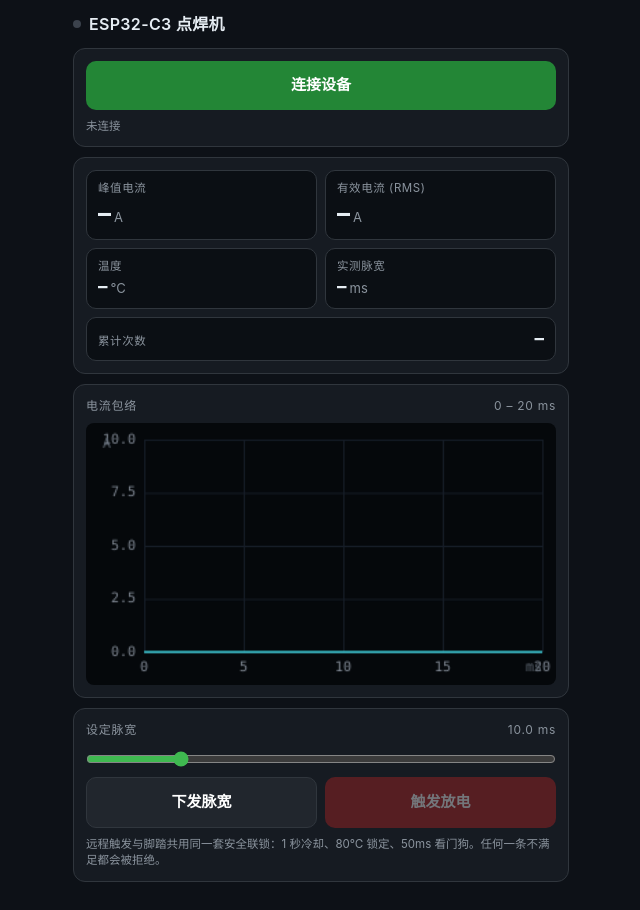
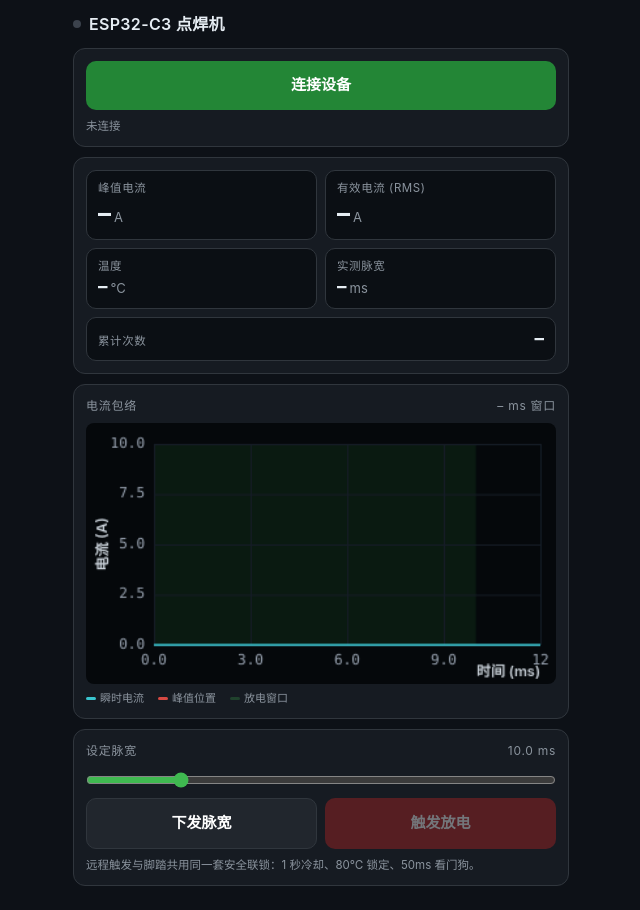
Before and after one commit to ioioio123/helloworld, a plain HTML site: page docs/index.html in a window 1280 px wide. Shown: the whole page, without its empty margins (319-959 px from the left). Drawn offline with Linux system fonts and the light colour scheme.

Commit message:
包络窗口自适应 + 图表坐标轴单位与峰值标注修正
固件：
- 抓取窗口不再写死 20ms，改为跟随当前脉宽（脉宽 + 2ms 余量，
  范围 2~60ms）。原来固定 20ms 时，脉宽设到 48ms 会被截断，
  而 10ms 脉宽又有一半窗口是空的。
- app_state 新增 env_span_us，遥测末尾追加实际窗口长度，
  格式变为 W,峰值,RMS,温度x10,脉宽us,次数,状态,窗口us。

网页：
- X 轴量程改用固件上报的真实窗口，不再假定 20ms。
- 坐标轴标题改为明确的「电流 (A)」「时间 (ms)」，字号和颜色提亮；
  刻度文字改为浅灰 #9aa4b2，之前是深灰几乎看不见。
- 峰值定位线的数值改用遥测里的精确峰值（8 位包络反推会有
  约 0.16A 的量化误差，之前显示 29.9A 而实际是 30.00A），
  并在标注里同时给出峰值出现的时刻。
- 增加放电窗口底色与图例。

```diff
--- a/docs/index.html
+++ b/docs/index.html
@@ -7,7 +7,7 @@
 <title>ESP32-C3 点焊机</title>
 <style>
   :root {
-    --bg: #0d1117; --panel: #161b22; --line: #30363d; --grid: #1c2430;
+    --bg: #0d1117; --panel: #161b22; --line: #30363d;
     --fg: #e6edf3; --dim: #8b949e;
     --green: #3fb950; --red: #f85149; --yellow: #d29922; --cyan: #39c5cf;
   }
@@ -40,10 +40,7 @@
   button.danger { background: #b62324; }
   button:disabled { opacity: .4; cursor: not-allowed; }
   .stats { display: grid; grid-template-columns: 1fr 1fr; gap: 8px; }
-  .cell {
-    background: #0b0f14; border: 1px solid var(--line);
-    border-radius: 10px; padding: 9px 11px;
-  }
+  .cell { background: #0b0f14; border: 1px solid var(--line); border-radius: 10px; padding: 9px 11px; }
   .cell.wide { grid-column: 1 / -1; display: flex; align-items: baseline; justify-content: space-between; }
   .label { font-size: 11.5px; color: var(--dim); letter-spacing: .05em; }
   .value { font-size: 26px; font-weight: 700; font-variant-numeric: tabular-nums; line-height: 1.25; }
@@ -54,6 +51,8 @@
   input[type=range] { width: 100%; accent-color: var(--green); margin: 4px 0 10px; }
   .hint { font-size: 11.5px; color: var(--dim); margin-top: 8px; line-height: 1.45; }
   .row2 { display: grid; grid-template-columns: 1fr 1fr; gap: 8px; }
+  .legend { display: flex; gap: 14px; font-size: 11px; color: var(--dim); margin-top: 6px; }
+  .legend i { display: inline-block; width: 10px; height: 3px; vertical-align: middle; margin-right: 4px; border-radius: 2px; }
 </style>
 </head>
 <body>
@@ -96,9 +95,14 @@
 <div class="panel">
   <div class="panel-title">
     <span>电流包络</span>
-    <span id="win">0 – 20 ms</span>
+    <span id="win">– ms 窗口</span>
   </div>
-  <canvas id="chart" width="340" height="190"></canvas>
+  <canvas id="chart" width="360" height="200"></canvas>
+  <div class="legend">
+    <span><i style="background:#39c5cf"></i>瞬时电流</span>
+    <span><i style="background:rgba(248,81,73,.85)"></i>峰值位置</span>
+    <span><i style="background:rgba(63,185,80,.25)"></i>放电窗口</span>
+  </div>
 </div>
 
 <div class="panel">
@@ -109,14 +113,15 @@
     <button class="danger" id="fire" disabled>触发放电</button>
   </div>
   <div class="hint">
-    远程触发与脚踏共用同一套安全联锁：1 秒冷却、80℃ 锁定、50ms 看门狗。任何一条不满足都会被拒绝。
+    远程触发与脚踏共用同一套安全联锁：1 秒冷却、80℃ 锁定、50ms 看门狗。
   </div>
 </div>
 
 <script>
-/* ---------- 配置 ---------- */
-const A_PER_COUNT = 0.01;      // 与固件 CURRENT_A_PER_COUNT 保持一致
-const CAPTURE_MS  = 20;        // 与固件 ENV_CAPTURE_MS 保持一致
+/* ---------- 配置（与固件保持一致） ---------- */
+const A_PER_COUNT = 0.01;       // CURRENT_A_PER_COUNT
+const RAW_MAX     = 4095;       // 12bit ADC
+const BUCKETS     = 240;        // ENV_BUCKETS
 const SVC  = '1a2b3c4d-0001-4a5b-8c9d-0e1f2a3b4c5d';
 const TELE = '1a2b3c4d-0002-4a5b-8c9d-0e1f2a3b4c5d';
 const ENV  = '1a2b3c4d-0003-4a5b-8c9d-0e1f2a3b4c5d';
@@ -125,115 +130,133 @@ const CTL  = '1a2b3c4d-0004-4a5b-8c9d-0e1f2a3b4c5d';
 const $ = id => document.getElementById(id);
 const cv = $('chart');
 const ctx = cv.getContext('2d');
-const W = cv.width, H = cv.height;
-const PAD = { l: 42, r: 10, t: 12, b: 24 };
-const PW = W - PAD.l - PAD.r;
-const PH = H - PAD.t - PAD.b;
+const CW = cv.width, CH = cv.height;
+const PAD = { l: 52, r: 12, t: 16, b: 30 };
+const PW = CW - PAD.l - PAD.r;
+const PH = CH - PAD.t - PAD.b;
 
 let dev = null, ctlChr = null;
-let envA = new Array(240).fill(0);
-let peakA = 0, rmsA = 0, yMax = 10;
+let envA       = new Array(BUCKETS).fill(0);
+let envPeakIdx = 0;
+let peakA = 0, rmsA = 0, pulseMs = 10;
+let spanMs = 12;            // 由固件遥测下发
+let yMax = 10;
 
-/* ---------- 工具 ---------- */
+const fmt = (v, d) => v.toFixed(d);
+
 function niceMax(v) {
   if (!(v > 0)) return 10;
   const steps = [1, 1.5, 2, 2.5, 3, 4, 5, 6, 8, 10];
   const mag = Math.pow(10, Math.floor(Math.log10(v)));
-  for (const s of steps) {
-    const c = s * mag;
-    if (c >= v * 1.08) return c;
-  }
+  for (const s of steps) { const c = s * mag; if (c >= v * 1.08) return c; }
   return 10 * mag;
 }
-const fmtY = v => (yMax <= 10 ? v.toFixed(1) : Math.round(v).toString());
 
 /* ---------- 绘图 ---------- */
 function draw() {
-  ctx.clearRect(0, 0, W, H);
+  ctx.clearRect(0, 0, CW, CH);
 
   const x0 = PAD.l, y0 = PAD.t, x1 = PAD.l + PW, y1 = PAD.t + PH;
-  const xAt = i => x0 + (i / 239) * PW;
+  const xAt = i => x0 + (i / (BUCKETS - 1)) * PW;
   const yAt = a => y1 - (Math.min(a, yMax) / yMax) * PH;
 
-  /* 水平网格 + Y 轴刻度 */
-  ctx.font = '10px ui-monospace, Menlo, Consolas, monospace';
+  /* 放电窗口底色 */
+  const pulseX = x0 + Math.min(pulseMs / spanMs, 1) * PW;
+  ctx.fillStyle = 'rgba(63,185,80,0.10)';
+  ctx.fillRect(x0, y0, pulseX - x0, PH);
+
+  /* Y 网格 + 刻度 */
+  ctx.font = '11px ui-monospace, Menlo, Consolas, monospace';
   ctx.textAlign = 'right';
   ctx.textBaseline = 'middle';
-  const yDiv = 4;
-  for (let i = 0; i <= yDiv; i++) {
-    const v = yMax * i / yDiv;
-    const y = y1 - (PH * i / yDiv);
+  const yd = 4;
+  for (let i = 0; i <= yd; i++) {
+    const v = yMax * i / yd;
+    const y = y1 - (PH * i / yd);
     ctx.strokeStyle = i === 0 ? '#2b3440' : '#161d27';
     ctx.lineWidth = 1;
     ctx.beginPath(); ctx.moveTo(x0, y + 0.5); ctx.lineTo(x1, y + 0.5); ctx.stroke();
-    ctx.fillStyle = '#7d8590';
-    ctx.fillText(fmtY(v), x0 - 6, y);
+    ctx.fillStyle = '#9aa4b2';
+    ctx.fillText(v.toFixed(yMax <= 5 ? 2 : (yMax <= 20 ? 1 : 0)), x0 - 7, y);
   }
 
-  /* 垂直网格 + X 轴刻度 */
+  /* X 网格 + 刻度 */
   ctx.textAlign = 'center';
   ctx.textBaseline = 'top';
-  const xDiv = 4;
-  for (let i = 0; i <= xDiv; i++) {
-    const x = x0 + PW * i / xDiv;
+  const xd = 4;
+  for (let i = 0; i <= xd; i++) {
+    const t = spanMs * i / xd;
+    const x = x0 + PW * i / xd;
     ctx.strokeStyle = '#161d27';
     ctx.beginPath(); ctx.moveTo(x + 0.5, y0); ctx.lineTo(x + 0.5, y1); ctx.stroke();
-    ctx.fillStyle = '#7d8590';
-    ctx.fillText(String(Math.round(CAPTURE_MS * i / xDiv)), x, y1 + 6);
+    ctx.fillStyle = '#9aa4b2';
+    ctx.fillText(t.toFixed(t < 10 ? 1 : 0), x, y1 + 7);
   }
 
-  /* 轴标签 */
-  ctx.fillStyle = '#5c6570';
-  ctx.textAlign = 'left';
-  ctx.fillText('A', x0 - 30, y0 - 2);
+  /* 轴标题（明显可见） */
+  ctx.save();
+  ctx.fillStyle = '#c9d1d9';
+  ctx.font = '600 11px -apple-system, "Segoe UI", sans-serif';
+  ctx.textAlign = 'center';
+  ctx.textBaseline = 'middle';
+  ctx.translate(13, y0 + PH / 2);
+  ctx.rotate(-Math.PI / 2);
+  ctx.fillText('电流 (A)', 0, 0);
+  ctx.restore();
+
+  ctx.fillStyle = '#c9d1d9';
+  ctx.font = '600 11px -apple-system, "Segoe UI", sans-serif';
   ctx.textAlign = 'right';
-  ctx.fillText('ms', x1, y1 + 6);
+  ctx.textBaseline = 'top';
+  ctx.fillText('时间 (ms)', x1, y1 + 15);
 
   /* 曲线填充 */
   const grad = ctx.createLinearGradient(0, y0, 0, y1);
-  grad.addColorStop(0, 'rgba(57,197,207,0.32)');
+  grad.addColorStop(0, 'rgba(57,197,207,0.34)');
   grad.addColorStop(1, 'rgba(57,197,207,0.02)');
   ctx.beginPath();
   ctx.moveTo(xAt(0), y1);
-  for (let i = 0; i < 240; i++) ctx.lineTo(xAt(i), yAt(envA[i]));
-  ctx.lineTo(xAt(239), y1);
+  for (let i = 0; i < BUCKETS; i++) ctx.lineTo(xAt(i), yAt(envA[i]));
+  ctx.lineTo(xAt(BUCKETS - 1), y1);
   ctx.closePath();
   ctx.fillStyle = grad;
   ctx.fill();
 
   /* 曲线 */
   ctx.beginPath();
-  for (let i = 0; i < 240; i++) {
+  for (let i = 0; i < BUCKETS; i++) {
     const x = xAt(i), y = yAt(envA[i]);
     i === 0 ? ctx.moveTo(x, y) : ctx.lineTo(x, y);
   }
   ctx.strokeStyle = '#39c5cf';
-  ctx.lineWidth = 1.6;
+  ctx.lineWidth = 1.7;
   ctx.lineJoin = 'round';
   ctx.stroke();
 
-  /* 峰值标记 */
-  let pk = 0, pi = 0;
-  for (let i = 0; i < 240; i++) if (envA[i] > pk) { pk = envA[i]; pi = i; }
-  if (pk > 0.2) {
-    const px = xAt(pi);
+  /* 峰值定位线：数值用遥测里的精确峰值，位置用包络里最大桶 */
+  if (peakA > 0.05) {
+    const px = xAt(envPeakIdx);
     ctx.save();
-    ctx.setLineDash([3, 3]);
-    ctx.strokeStyle = 'rgba(248,81,73,0.85)';
+    ctx.setLineDash([4, 4]);
+    ctx.strokeStyle = 'rgba(248,81,73,0.9)';
     ctx.lineWidth = 1;
     ctx.beginPath(); ctx.moveTo(px + 0.5, y0); ctx.lineTo(px + 0.5, y1); ctx.stroke();
     ctx.restore();
 
-    ctx.fillStyle = '#f85149';
-    ctx.beginPath(); ctx.arc(px, yAt(pk), 2.6, 0, Math.PI * 2); ctx.fill();
-
-    ctx.textAlign = px > W - 60 ? 'right' : 'left';
+    const text = '峰值 ' + peakA.toFixed(2) + ' A @ ' + (envPeakIdx / (BUCKETS - 1) * spanMs).toFixed(1) + ' ms';
+    ctx.font = '10px ui-monospace, Menlo, Consolas, monospace';
+    const tw = ctx.measureText(text).width;
+    const tx = Math.min(Math.max(px + 5, x0 + 2), x1 - tw - 2);
+    ctx.fillStyle = 'rgba(248,81,73,0.16)';
+    ctx.fillRect(tx - 3, y0 + 1, tw + 6, 14);
+    ctx.fillStyle = '#ff8b84';
+    ctx.textAlign = 'left';
     ctx.textBaseline = 'top';
-    ctx.fillText(pk.toFixed(1) + 'A', px + (px > W - 60 ? -4 : 4), y0 + 1);
+    ctx.fillText(text, tx, y0 + 3);
   }
 }
 
-/* ---------- 数据处理 ---------- */
+/* ---------- 数据 ---------- */
 function onTelemetry(dv) {
   const s = new TextDecoder().decode(dv).trim();
   if (!s.startsWith('W,')) return;
@@ -246,14 +269,20 @@ function onTelemetry(dv) {
   const pulseUs = parseInt(f[4]) || 0;
   const count   = f[5];
   const status  = parseInt(f[6]) || 0;
+  const spanUs  = f.length >= 8 ? (parseInt(f[7]) || 0) : 0;
 
-  peakA = peakRaw * A_PER_COUNT;
-  rmsA  = rmsRaw  * A_PER_COUNT;
+  peakA   = peakRaw * A_PER_COUNT;
+  rmsA    = rmsRaw  * A_PER_COUNT;
+  pulseMs = pulseUs / 1000;
+  if (spanUs > 0) {
+    spanMs = spanUs / 1000;
+    $('win').textContent = spanMs.toFixed(0) + ' ms 窗口（脉宽 ' + pulseMs.toFixed(1) + ' ms）';
+  }
 
-  $('peak').innerHTML = peakA.toFixed(2) + '<small>A</small>';
-  $('rms').innerHTML  = rmsA.toFixed(2) + '<small>A</small>';
-  $('temp').innerHTML = (temp10 / 10).toFixed(1) + '<small>℃</small>';
-  $('pulse').innerHTML = (pulseUs / 1000).toFixed(2) + '<small>ms</small>';
+  $('peak').innerHTML  = peakA.toFixed(2) + '<small>A</small>';
+  $('rms').innerHTML   = rmsA.toFixed(2) + '<small>A</small>';
+  $('temp').innerHTML  = (temp10 / 10).toFixed(1) + '<small>℃</small>';
+  $('pulse').innerHTML = pulseMs.toFixed(2) + '<small>ms</small>';
   $('count').textContent = count;
 
   $('temp').className = temp10 < -200 ? 'value sm bad' : 'value sm';
@@ -262,15 +291,19 @@ function onTelemetry(dv) {
   else if (status === 1) setStatus('正在放电…', true);
 
   const y = niceMax(Math.max(peakA, 1));
-  if (y !== yMax) { yMax = y; draw(); } else { draw(); }
+  if (y !== yMax) yMax = y;
+  draw();
 }
 
 function onEnvelope(dv) {
   const u8 = new Uint8Array(dv.buffer, dv.byteOffset, dv.byteLength);
-  for (let i = 0; i < 240; i++) {
-    envA[i] = i < u8.length ? (u8[i] / 255) * 4095 * A_PER_COUNT : 0;
+  let best = 0;
+  for (let i = 0; i < BUCKETS; i++) {
+    const raw = i < u8.length ? u8[i] : 0;
+    envA[i] = raw / 255 * RAW_MAX * A_PER_COUNT;
+    if (envA[i] > best) { best = envA[i]; envPeakIdx = i; }
   }
-  const y = niceMax(Math.max(peakA, ...envA, 1));
+  const y = niceMax(Math.max(peakA, best, 1));
   if (y !== yMax) yMax = y;
   draw();
 }
@@ -283,7 +316,7 @@ function setStatus(text, on) {
 /* ---------- 连接 ---------- */
 async function connect() {
   if (!navigator.bluetooth) {
-    setStatus('此浏览器不支持 Web Bluetooth（需 Android Chrome，且为 HTTPS）', false);
+    setStatus('此浏览器不支持 Web Bluetooth（需 Android Chrome + HTTPS）', false);
     return;
   }
   try {
@@ -323,18 +356,15 @@ async function connect() {
 async function send(text) {
   if (!ctlChr) return;
   const bytes = new TextEncoder().encode(text);
-  try {
-    await ctlChr.writeValueWithResponse(bytes);
-  } catch (e1) {
+  try { await ctlChr.writeValueWithResponse(bytes); }
+  catch (e1) {
     try { await ctlChr.writeValueWithoutResponse(bytes); }
     catch (e2) { setStatus('写入失败：' + e2.message, false); }
   }
 }
 
 $('connect').onclick = connect;
-$('fire').onclick = () => {
-  if (confirm('确认放电？')) send('F');
-};
+$('fire').onclick = () => { if (confirm('确认放电？')) send('F'); };
 $('pw').oninput = e => $('pwLabel').textContent = parseFloat(e.target.value).toFixed(1) + ' ms';
 $('setPw').onclick = () => {
   const us = Math.round(parseFloat($('pw').value) * 1000);
```
Also changed, not shown: 3 other files.
